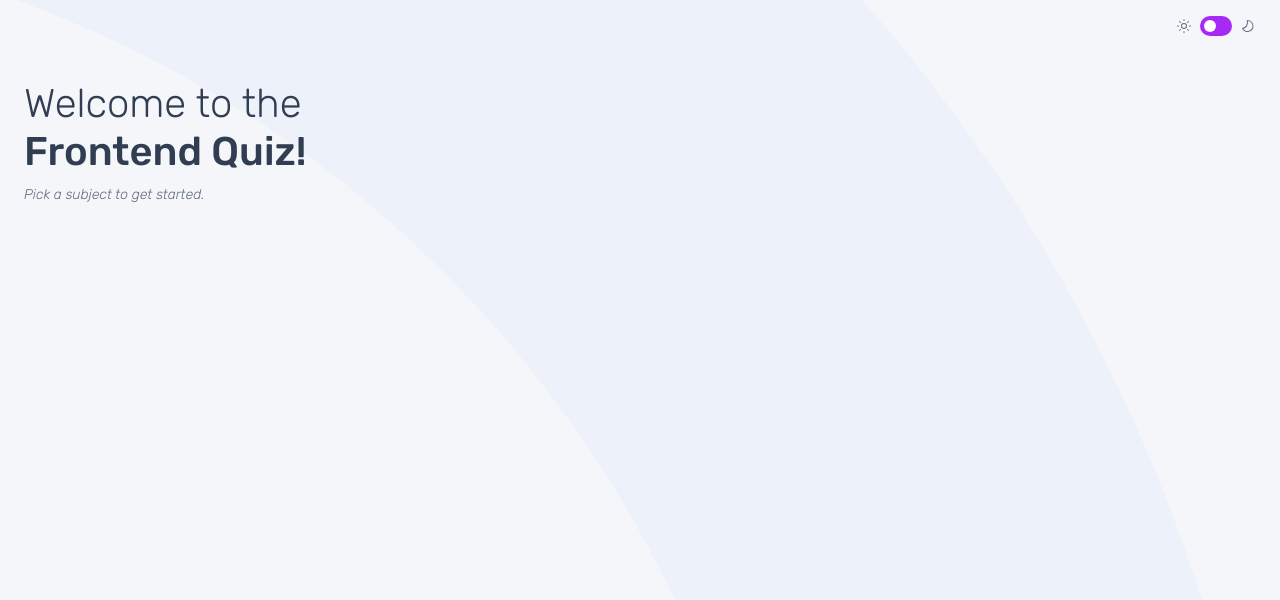
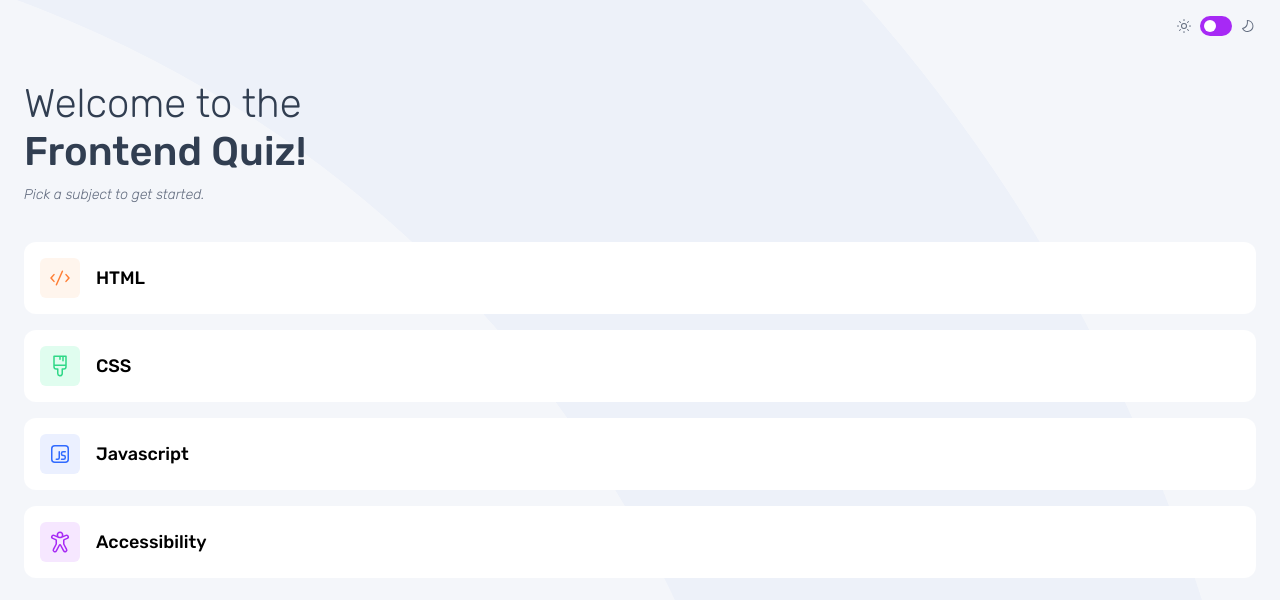
Before and after one commit to CharlieCastleWeb/fem--frontend-quiz-app, a React (Vite) app: page / in a window 1280 px wide. Shown: the top 600 px of the page. Built offline with nearby package versions, Linux system fonts and the light colour scheme.

Commit message:
feat: add subject selector buttons

```diff
--- a/src/App.tsx
+++ b/src/App.tsx
@@ -1,4 +1,5 @@
 import "./App.css";
+import SubjectSelector from "./components/subject-selector";
 import ThemeToggle from "./components/theme-toggle";
 import WelcomeIntro from "./components/welcome-intro";
 
@@ -13,6 +14,7 @@ function App() {
       </header>
       <main className="px-6 py-8">
         <WelcomeIntro />
+        <SubjectSelector className="mt-10" />
       </main>
     </div>
   );
--- /dev/null
+++ b/src/components/app-button.tsx
@@ -0,0 +1,28 @@
+type AppButtonProps = {
+  label: string;
+  icon?: string;
+  iconAlt?: string;
+  iconContainerClassName?: string;
+  buttonClassName?: string;
+};
+
+export default function AppButton({
+  label,
+  icon,
+  iconAlt,
+  iconContainerClassName,
+  buttonClassName,
+}: AppButtonProps) {
+  return (
+    <button
+      className={`cursor-pointer p-3.25 bg-fem-white w-full flex items-center justify-items-start gap-4 rounded-xl border-3 border-transparent  ${buttonClassName ?? ""}`}
+    >
+      {icon && (
+        <div className={`rounded-md p-2 ${iconContainerClassName ?? ""}`}>
+          <img src={icon} alt={iconAlt} className="size-6"></img>
+        </div>
+      )}
+      <span className="text-preset-4-mobile">{label}</span>
+    </button>
+  );
+}
--- /dev/null
+++ b/src/components/subject-selector.tsx
@@ -0,0 +1,59 @@
+import AppButton from "./app-button";
+import htmlIconSrc from "../assets/images/icon-html.svg";
+import cssIconSrc from "../assets/images/icon-css.svg";
+import javascriptIconSrc from "../assets/images/icon-js.svg";
+import accessibilityIconSrc from "../assets/images/icon-accessibility.svg";
+
+type SubjectSelectorProps = {
+  className?: string;
+};
+
+const subjectsConfig = [
+  {
+    label: "HTML",
+    iconSrc: htmlIconSrc,
+    iconAlt: "",
+    iconContainerClassName: "bg-fem-orange-50",
+    buttonClassName: "hover:border-fem-orange-400",
+  },
+  {
+    label: "CSS",
+    iconSrc: cssIconSrc,
+    iconAlt: "",
+    iconContainerClassName: "bg-fem-green-100",
+    buttonClassName: "hover:border-fem-green-500",
+  },
+  {
+    label: "Javascript",
+    iconSrc: javascriptIconSrc,
+    iconAlt: "",
+    iconContainerClassName: "bg-fem-blue-50",
+    buttonClassName: "hover:border-fem-blue-500",
+  },
+  {
+    label: "Accessibility",
+    iconSrc: accessibilityIconSrc,
+    iconAlt: "",
+    iconContainerClassName: "bg-fem-purple-100",
+    buttonClassName: "hover:border-fem-purple-600",
+  },
+];
+
+export default function SubjectSelector({ className }: SubjectSelectorProps) {
+  return (
+    <div className={`flex flex-col gap-4 ${className ?? ""}`}>
+      {subjectsConfig.map((subject) => {
+        return (
+          <AppButton
+            label={subject.label}
+            icon={subject.iconSrc}
+            iconAlt={subject.iconAlt}
+            iconContainerClassName={subject.iconContainerClassName}
+            buttonClassName={subject.buttonClassName}
+            key={subject.label}
+          ></AppButton>
+        );
+      })}
+    </div>
+  );
+}
```
